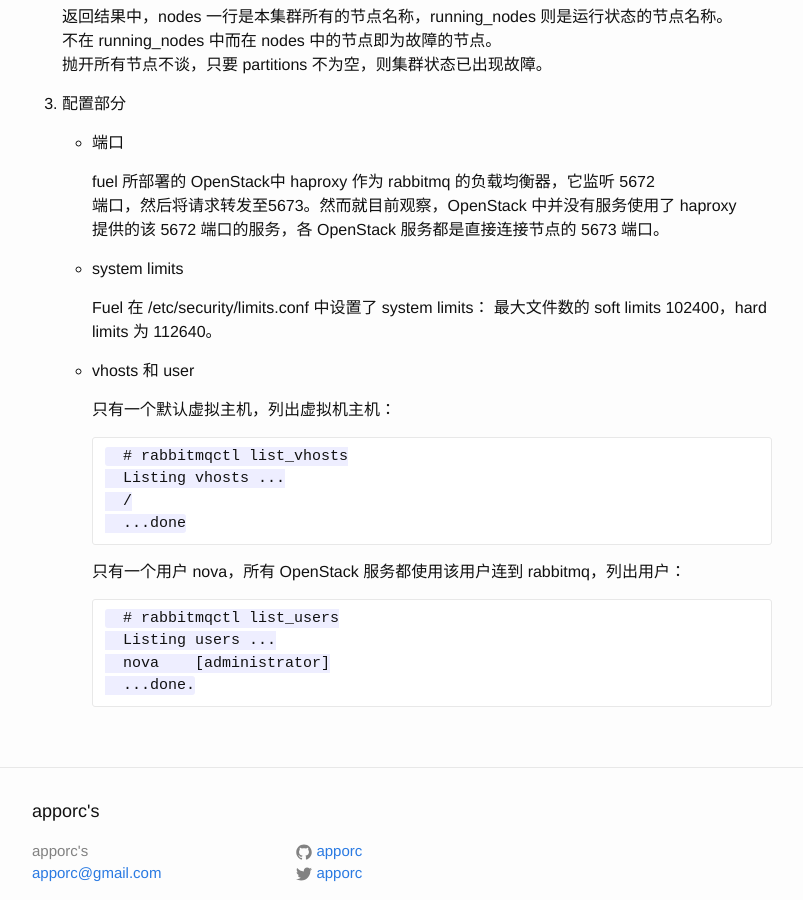
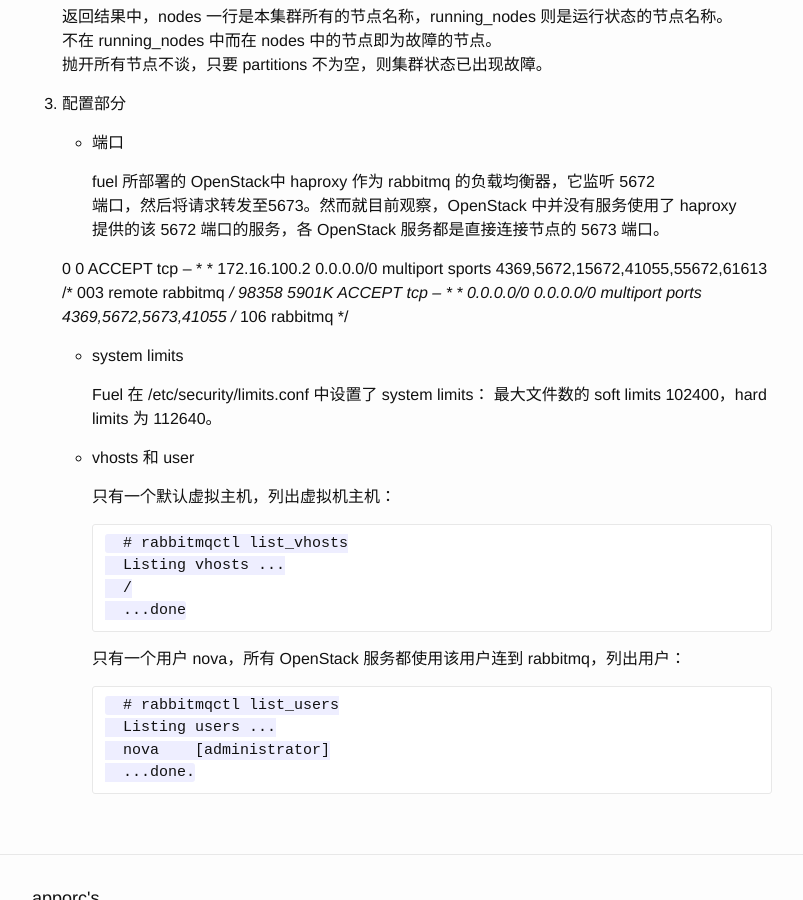
Before and after one commit to apporc/apporc.github.io, a Jekyll site: the page built from _posts/2015-03-24-rabbitmq-installation.md, in a window 1280 px wide and 900 px high, scrolled down 6779 px. Shown: the whole window, without its empty margins (238-1041 px from the left). Built offline with Jekyll 4.4.1, drawn with Linux system fonts in a browser that asks for light colours; some of the changed text lies outside the part shown.

Commit message:
Change prefix
Signed-off-by: apporc <appleorchard2000@gmail.com>

```diff
--- a/_posts/2015-03-24-rabbitmq-installation.md
+++ b/_posts/2015-03-24-rabbitmq-installation.md
@@ -323,6 +323,8 @@
         端口，然后将请求转发至5673。然而就目前观察，OpenStack 中并没有服务使用了 haproxy
         提供的该 5672 端口的服务，各 OpenStack 服务都是直接连接节点的 5673 端口。
 
+    0     0 ACCEPT     tcp  --  *      *       172.16.100.2         0.0.0.0/0            multiport sports 4369,5672,15672,41055,55672,61613 /* 003 remote rabbitmq  */
+98358 5901K ACCEPT     tcp  --  *      *       0.0.0.0/0            0.0.0.0/0            multiport ports 4369,5672,5673,41055 /* 106 rabbitmq  */
     * system limits
 
         Fuel 在 /etc/security/limits.conf 中设置了 system limits：
```
Also changed, not shown: other parts of _posts/2015-03-24-rabbitmq-installation.md (+1 -1 lines), _posts/2015-03-19-nova-boot-instance.md (+1 -1 lines), _posts/2015-03-23-rabbitmq-amqp.md (+1 -1 lines).
